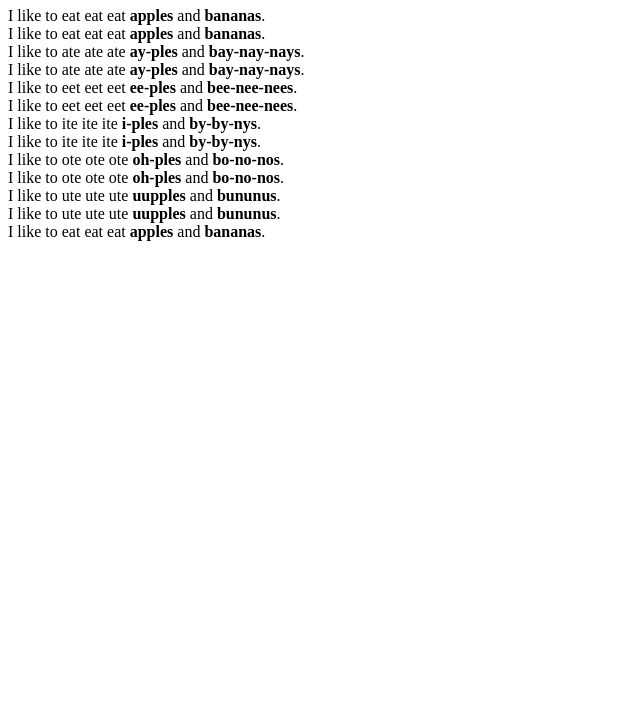
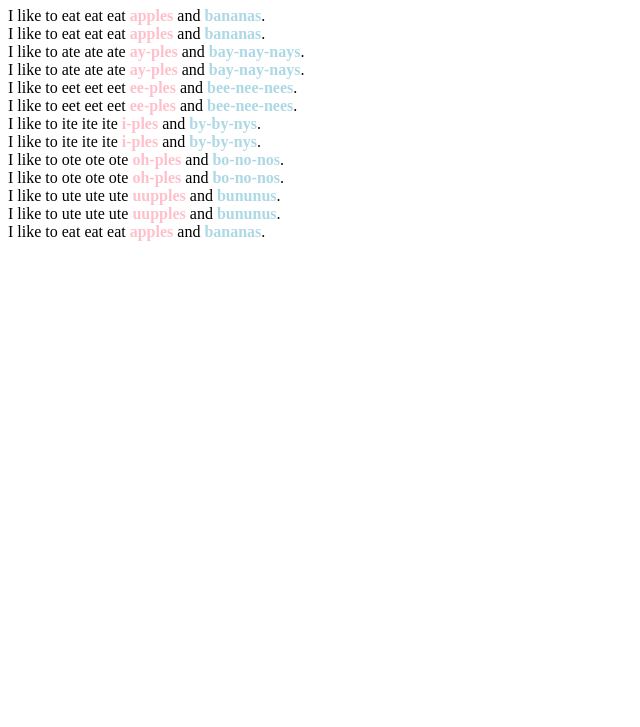
Before and after one commit to LaGuardia-WebDev-2024/laguardia-webdev-2024-githubclassroom-2-3-css-selecting-by-class-2-3-CSS-Selecting-by-Class, a plain HTML site: page index.html in a window 1280 px wide. Shown: the part 73-800 px from the top of the page, without its empty margins (0-640 px from the left). Drawn offline with Linux system fonts and the light colour scheme.

Commit message:
👓🪀 Updated with Glitch

```diff
--- a/index.html
+++ b/index.html
@@ -4,6 +4,9 @@
         <meta charset="utf-8">
         <title>Challenge: Apples and bananas classes</title>
         <style>
+
+          .apples {color: pink;}
+          .bananas {color: lightblue}
 
         </style>
     </head>
@@ -49,8 +52,8 @@
         <strong class="apples">uupples</strong> and
         <strong class="bananas">bununus</strong>.<br>
     I like to eat eat eat
-        <strong>apples</strong> and
-        <strong>bananas</strong>.<br>
+        <strong class="apples"> apples</strong> and
+        <strong class="bananas">bananas</strong>.<br>
 </p>
 
     </body>
```
